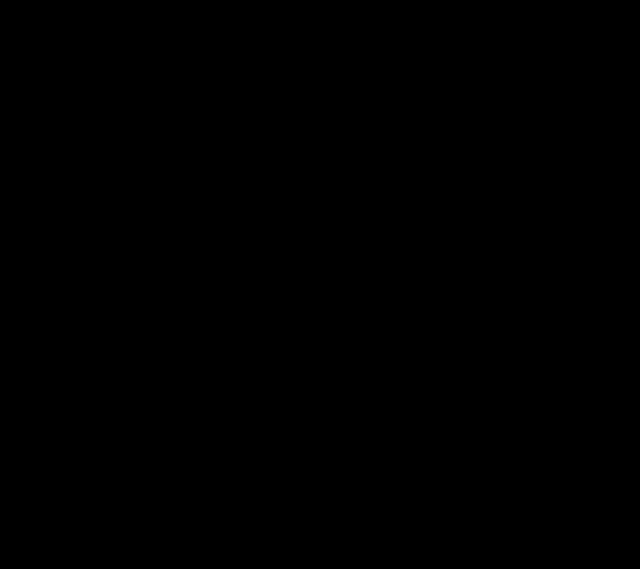
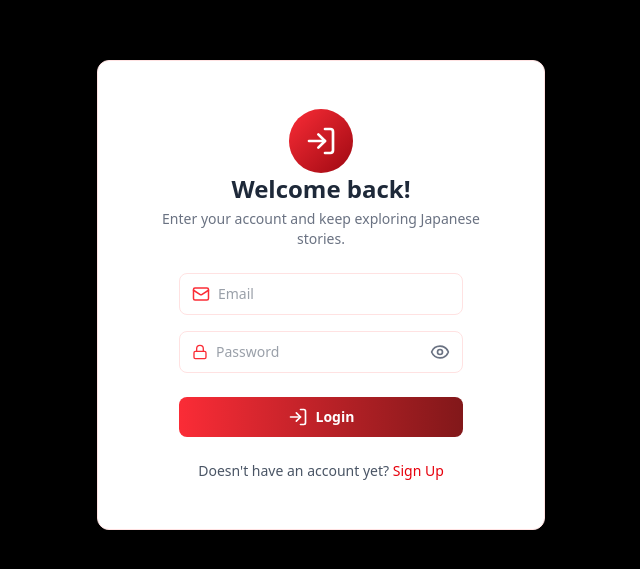
Before and after one commit to mph7/mikiri, a React (Vite) app in the folder frontend/: page /login in a window 1280 px wide. Shown: the part 105-674 px from the top of the page, without its empty margins (319-959 px from the left). Built offline with nearby package versions, Linux system fonts and the light colour scheme.

Commit message:
feat(frontend): create login flow

```diff
--- a/frontend/src/App.tsx
+++ b/frontend/src/App.tsx
@@ -1,8 +1,9 @@
 import React, { useEffect, useState } from 'react'
-import { Outlet, Route, Routes, useNavigate } from 'react-router-dom'
+import { Navigate, Outlet, Route, Routes, useNavigate } from 'react-router-dom'
 import Layout from './components/Layout'
 import Login from './components/Login'
 import SignUp from './components/SignUp'
+import Dashboard from './pages/Dashboard'
 
 const App = () => {
     const navigate = useNavigate()
@@ -27,6 +28,8 @@
             avatar: `https://ui-avatars.com/api/?name=${encodeURIComponent(data.name || 'User')}&background=random`
         }
         setCurrentUser(user)
+        localStorage.setItem('token', data.token)
+        localStorage.setItem('userId', data.user.id)
         navigate('/', { replace: true })
     }
 
@@ -37,9 +40,11 @@
     }
 
     const ProtectedLayout = () => {
-        <Layout user={currentUser} onLogout={handleLogout}>
-            <Outlet />
-        </Layout>
+        return (
+            <Layout user={currentUser} onLogout={handleLogout}>
+                <Outlet />
+            </Layout>
+        )
     }
 
     return (
@@ -50,7 +55,12 @@
             <Route path='/signup' element={<div className="fixed inset-0 bg-black bg-opacity-50 flex items-center justify-center">
                 <SignUp onSubmit={handleAuthSubmit} onSwitchMode={() => navigate('/login')} /></div>} />
 
-            <Route path='/' element={<Layout />} />
+            <Route element={currentUser ? <ProtectedLayout /> :
+                <Navigate to='/login' replace />} >
+                <Route path='/' element={<Dashboard />} />
+            </Route>
+
+            <Route path='*' element={<Navigate to={currentUser ? '/' : '/login'} />} />
         </Routes>
     )
 }
--- a/frontend/src/components/Layout.tsx
+++ b/frontend/src/components/Layout.tsx
@@ -1,4 +1,4 @@
-import React, { useCallback, useEffect, useState } from 'react'
+import { useCallback, useEffect, useState } from 'react'
 import Navbar from './Navbar'
 import Sidebar from './Sidebar'
 import { Outlet } from 'react-router-dom'
@@ -10,7 +10,7 @@
 const Layout = ({ onLogout, user }: Props) => {
 
     const [materials, setMaterials] = useState([])
-    const [loading, setLoading] = useState(true)
+    const [loading, setLoading] = useState(false)
     const [error, setError] = useState(null)
 
     const fetchMaterials = useCallback(async () => {
@@ -45,7 +45,7 @@
     // ERROR
     if (loading) return (
         <div className='min-h-screen bg-gray-50 flex items-center justify-center'>
-            <div className='animate-spin rounded-full h-12 w-12 border-t-2 border-b-2 bg-purple-500'>
+            <div className='animate-spin rounded-full h-12 w-12 border-t-2 border-b-2 bg-red-500'>
 
             </div>
         </div>
@@ -77,10 +77,10 @@
                     </div>
 
                     <div className='xl:col-span-1 space-y-4 sm:space-y-6'>
-                        <div className="bg-white rounded-xl p-4 sm:p-5 shadow-sm border border-purple-100 ">
+                        <div className="bg-white rounded-xl p-4 sm:p-5 shadow-sm border border-red-100 ">
                             <h3 className='text-base sm:text-lg font-semibold mb-3 sm:mb-4 text-gray-800
                             flex items-center gap-2'>
-                                <TrendingUp className='w-4 h-4 sm:w-5 sm:h-5 text-purple-500' />
+                                <TrendingUp className='w-4 h-4 sm:w-5 sm:h-5 text-red-600' />
                             </h3>
                         </div>
                     </div>
--- a/frontend/src/components/Login.tsx
+++ b/frontend/src/components/Login.tsx
@@ -1,11 +1,100 @@
-import React from 'react'
+import axios from 'axios'
+import { Mail, Lock, LogIn as LogInIcon, EyeOff, Eye } from 'lucide-react'
+import { useState } from 'react'
 
-type Props = {}
+const API_URL = 'http://localhost:4000'
+const INITIAL_FORM = { email: "", password: '' }
 
-const Login = (props: Props) => {
-  return (
-    <div>Login</div>
-  )
+const Login = ({ onSubmit, onSwitchMode }) => {
+    const [formData, setFormData] = useState(INITIAL_FORM)
+    const [loading, setLoading] = useState(false)
+    const [message, setMessage] = useState({ text: '', type: "" })
+    const [showPassword, setShowPassword] = useState(false)
+    const MESSAGE_SUCCESS = 'bg-green-50 text-green-600 p-3 rounded-lg text-sm mb-4 border border-green-100'
+    const MESSAGE_ERROR = 'bg-red-50 text-red-600 p-3 rounded-lg text-sm mb-4 border border-red-100'
+
+    const FIELDS = [
+        { name: 'email', type: 'email', placeholder: 'Email', icon: Mail },
+        { name: 'password', type: 'password', placeholder: 'Password', icon: Lock }
+    ]
+
+    const handleSubmit = async (e) => {
+        e.preventDefault()
+        setLoading(true)
+        setMessage({ text: '', type: '' })
+
+        try {
+            const { data } = await axios.post(`${API_URL}/api/user/login`, {
+                email: formData.email,
+                password: formData.password
+            })
+            if (!data.token) throw new Error(data.message || 'Login failed')
+
+            console.log('Login successful. ', data)
+            setMessage({ text: 'Login successful, redirecting...', type: 'success' })
+            onSubmit(data)
+            setFormData(INITIAL_FORM)
+
+        } catch (err) {
+            console.error('Login error. ', err)
+            setMessage({ text: 'An error occurred, please try again later.', type: 'error' })
+        } finally {
+            setLoading(false)
+        }
+    }
+
+    return (
+        <div className='max-w-md bg-white shadow-lg border border-red-100 rounded-xl p-12
+        flex flex-col items-center justify-center'>
+            <div className='text-center mb-6'>
+                <div className='w-16 h-16 flex items-center justify-center text-red-600 rounded-full bg-gradient-to-br
+          from-red-500 to-red-800 mx-auto'>
+                    <LogInIcon className='w-8 h-8 text-white' />
+                </div>
+                <h2 className='font-bold text-2xl text-gray-800'>Welcome back!</h2>
+                <p className='text-sm text-gray-500 mt-1'>Enter your account and keep exploring Japanese stories.</p>
+            </div>
+
+            {message.text ? <div className={message.type === 'success' ? MESSAGE_SUCCESS : MESSAGE_ERROR}>
+                {message.text}
+            </div> : ''}
+
+            <form onSubmit={handleSubmit} className='gap-2 flex flex-col'>
+                {FIELDS.map(({ name, type, placeholder, icon: Icon }) => (
+                    <div className='flex border border-red-100 px-3 py-2.5 rounded-lg mb-2 items-center
+                    focus-within:ring-red-500 focus-within:ring-2 focus-within:border-red-500
+                    transition-all duration-200'>
+                        <Icon className='text-red-500 w-5 h-5 mr-2' />
+                        <input type={type !== 'password' ? type : showPassword === true ? 'text' : 'password'}
+                            placeholder={placeholder} value={formData[name]}
+                            onChange={((e) => setFormData({ ...formData, [name]: e.target.value }))}
+                            className='w-full focus:outline-none text-sm text-gray-700'
+                        />
+
+                        {type === 'password' && (
+                            <button type='button' onClick={() => setShowPassword((prev) => !prev)}
+                                className='ml-2 text-gray-500 hover:text-red-600 transition-colors'>
+                                {showPassword ? <EyeOff className='w-5 h-5' /> : <Eye className='h-5 w-5' />}
+                            </button>
+                        )}
+                    </div>
+                ))}
+
+                <button type='submit' className='bg-gradient-to-r from-red-500 to-red-900 w-full text-white py-2.5
+                rounded-lg cursor-pointer mt-2 flex gap-2 items-center justify-center text-sm font-semibold
+                hover:shadow-md transition-all duration-200' disabled={loading}>
+                    {loading ? 'Loging In...' : <><LogInIcon className='w-5 h-5' /> Login</>}
+                </button>
+            </form>
+            <p className='text-sm mt-6 text-gray-600 text-center'>Doesn't have an account yet? {' '}
+                <button onClick={onSwitchMode}
+                    className='cursor-pointer text-red-600 hover:text-red-700 font-medium hover:underline
+                transition-colors'>
+                    Sign Up
+                </button>
+            </p>
+        </div>
+    )
 }
 
 export default Login
--- a/frontend/src/components/Navbar.tsx
+++ b/frontend/src/components/Navbar.tsx
@@ -1,4 +1,4 @@
-import React, { useRef, useState } from "react";
+import { useRef, useState } from "react";
 import { useNavigate } from "react-router-dom";
 import { ChevronDown, LogOut, Settings, Zap } from "lucide-react";
 
@@ -20,14 +20,14 @@
                 {/* Logo */}
                 <div className="flex items-center gap-2 cursor-pointer group" onClick={() => navigate("/")}>
                     <div className="relative w-10 h-10 flex items-center justify-center rounded-xl bg-gradient-to-br
-                    from-fuchsia-500 via-purple-500 to-indigo-500 shadow-lg group-hover:shadow-purple-300/50
+                    from-red-500  to-red-700 shadow-lg group-hover:shadow-purple-300/50
                     group-hover:scale-105 transition-all duration-300">
                         <Zap className="w-6 h-6 text-white" />
                         <div className="absolute -bottom-1 -middle-1 w-3 h-3 bg-white rounded-full shadow-mdanimate-ping" />
                     </div>
                     {/* NAME */}
-                    <span className="text-2xl font-extrabold bg-gradient-to-r from-fuchsia-500 via-purple-500
-                    to-indigo-500 bg-clip-text text-transparent tracking-wide">
+                    <span className="text-2xl font-extrabold bg-gradient-to-r from-red-500
+                    to-red-700 bg-clip-text text-transparent tracking-wide">
                         Taskflow
                     </span>
                 </div>
--- a/frontend/src/components/SignUp.tsx
+++ b/frontend/src/components/SignUp.tsx
@@ -1,6 +1,6 @@
 import axios from 'axios'
 import { Mail, User, UserPlus, Lock, Icon } from 'lucide-react'
-import React, { useState } from 'react'
+import { useState } from 'react'
 
 
 const API_URL = 'http://localhost:4000'
@@ -28,8 +28,9 @@
         try {
             const { data } = await axios.post(`${API_URL}/api/user/register`, formData)
             console.log('Signup Successfull', data)
-            setMessage({ text: 'Registration successful!, you can now log in.', type: 'success' })
+            setMessage({ text: 'Registration successful!, redirecting...', type: 'success' })
             setFormData(INITIAL_FORM)
+            onSubmit(data)
         } catch (err) {
             console.error('Signup error', err)
             setMessage({ text: err.response?.data?.message || "An error occurred. Please try again later", type: 'error' })
@@ -50,7 +51,7 @@
                 <h2 className='text-2xl font-bold text-gray-800'>
                     Create Account
                 </h2>
-                <p className="text-gray-500 text-sm mt-1">Join Hyperborea to read things</p>
+                <p className="text-gray-500 text-sm mt-1">Join Mikiri and start reading in Japanese</p>
             </div>
 
             {message.text && (
@@ -84,7 +85,6 @@
                 font-medium transition-colors cursor-pointer'>
                     Login
                 </button>
-
             </p>
         </div>
     )
--- a/frontend/src/pages/Dashboard.tsx
+++ b/frontend/src/pages/Dashboard.tsx
@@ -0,0 +1,7 @@
+const Dashboard = () => {
+  return (
+    <div>Dashboard</div>
+  )
+}
+
+export default Dashboard
```
